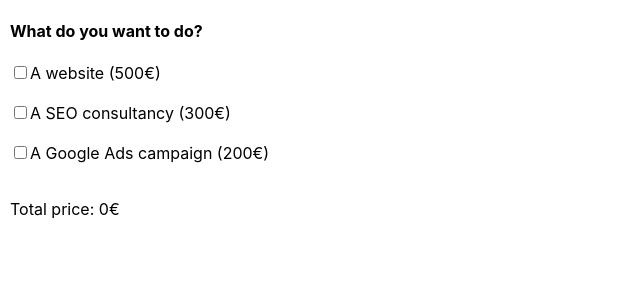
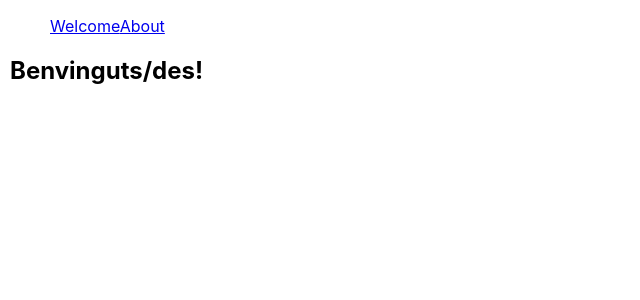
Before and after one commit to mariago6/react-sprint7, a React (Create React App) app: page /welcome in a window 1280 px wide. Shown: the top 300 px of the page, without its empty margins (0-640 px from the left). Built offline with nearby package versions, Linux system fonts and the light colour scheme.

Commit message:
exercise_5_draft

```diff
--- a/package.json
+++ b/package.json
@@ -8,6 +8,7 @@
     "@testing-library/user-event": "^13.5.0",
     "react": "^18.2.0",
     "react-dom": "^18.2.0",
+    "react-router-dom": "^6.3.0",
     "react-scripts": "5.0.1",
     "styled-components": "^5.3.5",
     "web-vitals": "^2.1.4"
--- a/src/App.js
+++ /dev/null
@@ -1,89 +0,0 @@
-import React from 'react'
-import { useState, useEffect } from 'react';
-import {PanellBox} from './styled'
-import Panell from './components/Panell';
-
-
-function App() {
-  const [formData, setFormData] = useState(
-    JSON.parse(window.localStorage.getItem('count')) ||
-    {web: false, seo: false, ads: false, pages: 1, languages: 1}
-  );
-
-  const [totalPrice, setTotalPrice] = useState(0);
-
-  function handleChange(event) {
-    const {name, type, value, checked} = event.target;
-    setFormData(prevFormData => ({
-      ...prevFormData,
-      [name]: type === 'checkbox' ? checked : value
-    }));
-  }
-
-  useEffect(() => {
-    const price = (formData.web && (500 + (formData.pages * formData.languages * 30))) + (formData.seo && 300) + (formData.ads && 200 );
-    setTotalPrice(prevTotalPrice => prevTotalPrice = price);
-    window.localStorage.setItem("count", JSON.stringify(formData));
-  }, [formData]);
-
-  return (
-    <form>
-        <h4>What do you want to do?</h4>
-        <input
-            type="checkbox"
-            id='web'
-            checked={formData.web}
-            onChange={handleChange}
-            name='web'
-        />
-        <label htmlFor="web">A website (500€)</label>
-        <br />
-        <br />
-        <div>
-          {formData.web &&
-            <PanellBox>
-              <Panell
-                text='Total number of pages'
-                name='pages'
-                onChange={handleChange}
-                value={formData.pages}
-                onClickAdd={() => setFormData(prevFormData => ({ ...prevFormData, pages: prevFormData.pages + 1}))}
-                onClickSub={() => formData.pages > 1 && setFormData(prevFormData => ({ ...prevFormData, pages: prevFormData.pages - 1}))}
-              />
-              <Panell
-                text='Number of languages'
-                name='languages'
-                onChange={handleChange}
-                value={formData.languages}
-                onClickAdd={() => setFormData(prevFormData => ({ ...prevFormData, languages: prevFormData.languages + 1}))}
-                onClickSub={() => formData.languages > 1 && setFormData(prevFormData => ({ ...prevFormData, languages: prevFormData.languages - 1}))}
-              />
-            </PanellBox>
-          }
-        </div>
-        <input
-            type="checkbox"
-            id='seo'
-            checked={formData.seo}
-            onChange={handleChange}
-            name='seo'
-        />
-        <label htmlFor="seo">A SEO consultancy (300€)</label>
-        <br />
-        <br />
-        <input
-            type="checkbox"
-            id='ads'
-            checked={formData.ads}
-            onChange={handleChange}
-            name='ads'
-        />
-        <label htmlFor="ads">A Google Ads campaign (200€)</label>
-        <br />
-        <br />
-        <p>Total price: {totalPrice}€</p>
-    </form>
-  )
-}
-
-export default App;
--- /dev/null
+++ b/src/aplication/routes.js
@@ -0,0 +1,15 @@
+import {BrowserRouter ,Route, Routes} from 'react-router-dom';
+import Welcome from '../pages/Welcome';
+import App from '../pages/App';
+
+const AllRoutes = () => (
+  <BrowserRouter>
+      <Routes>
+          <Route path="/welcome" element={<Welcome />} />
+          <Route path="/app" element={<App />} />
+          <Route path="*" element={<div>404</div> } />
+      </Routes>
+    </BrowserRouter>
+);
+
+export default AllRoutes;
--- /dev/null
+++ b/src/components/Navbar.js
@@ -0,0 +1,15 @@
+import React from "react";
+import {Link} from 'react-router-dom'
+
+function Navbar() {
+  return(
+    <div className="navbar">
+      <ul className="nav-links">
+        <Link to="/welcome">Welcome</Link>
+        <Link to="/app">About</Link>
+      </ul>
+    </div>
+  )
+}
+
+export default Navbar;
--- a/src/index.js
+++ b/src/index.js
@@ -1,11 +1,12 @@
 import React from 'react';
 import ReactDOM from 'react-dom/client';
 import './index.css';
-import App from './App';
+import AllRoutes from './aplication/routes';
+
 
 const root = ReactDOM.createRoot(document.getElementById('root'));
 root.render(
   <React.StrictMode>
-    <App />
+    <AllRoutes/>
   </React.StrictMode>
 );
--- /dev/null
+++ b/src/pages/App.js
@@ -0,0 +1,91 @@
+import React from 'react'
+import { useState, useEffect } from 'react';
+import {PanellBox} from '../styled'
+import Panell from '../components/Panell';
+import Navbar from '../components/Navbar';
+
+
+function App() {
+  const [formData, setFormData] = useState(
+    JSON.parse(window.localStorage.getItem('count')) ||
+    {web: false, seo: false, ads: false, pages: 1, languages: 1}
+  );
+
+  const [totalPrice, setTotalPrice] = useState(0);
+
+  function handleChange(event) {
+    const {name, type, value, checked} = event.target;
+    setFormData(prevFormData => ({
+      ...prevFormData,
+      [name]: type === 'checkbox' ? checked : value
+    }));
+  }
+
+  useEffect(() => {
+    const price = (formData.web && (500 + (formData.pages * formData.languages * 30))) + (formData.seo && 300) + (formData.ads && 200 );
+    setTotalPrice(prevTotalPrice => prevTotalPrice = price);
+    window.localStorage.setItem("count", JSON.stringify(formData));
+  }, [formData]);
+
+  return (
+    <form>
+      <Navbar />
+      <h4>What do you want to do?</h4>
+      <input
+          type="checkbox"
+          id='web'
+          checked={formData.web}
+          onChange={handleChange}
+          name='web'
+      />
+      <label htmlFor="web">A website (500€)</label>
+      <br />
+      <br />
+      <div>
+        {formData.web &&
+          <PanellBox>
+            <Panell
+              text='Total number of pages'
+              name='pages'
+              onChange={handleChange}
+              value={formData.pages}
+              onClickAdd={() => setFormData(prevFormData => ({ ...prevFormData, pages: prevFormData.pages + 1}))}
+              onClickSub={() => formData.pages > 1 && setFormData(prevFormData => ({ ...prevFormData, pages: prevFormData.pages - 1}))}
+            />
+            <Panell
+              text='Number of languages'
+              name='languages'
+              onChange={handleChange}
+              value={formData.languages}
+              onClickAdd={() => setFormData(prevFormData => ({ ...prevFormData, languages: prevFormData.languages + 1}))}
+              onClickSub={() => formData.languages > 1 && setFormData(prevFormData => ({ ...prevFormData, languages: prevFormData.languages - 1}))}
+            />
+          </PanellBox>
+        }
+      </div>
+      <input
+          type="checkbox"
+          id='seo'
+          checked={formData.seo}
+          onChange={handleChange}
+          name='seo'
+      />
+      <label htmlFor="seo">A SEO consultancy (300€)</label>
+      <br />
+      <br />
+      <input
+          type="checkbox"
+          id='ads'
+          checked={formData.ads}
+          onChange={handleChange}
+          name='ads'
+      />
+      <label htmlFor="ads">A Google Ads campaign (200€)</label>
+      <br />
+      <br />
+      <p>Total price: {totalPrice}€</p>
+    </form>
+  )
+}
+
+export default App;
--- /dev/null
+++ b/src/pages/Welcome.js
@@ -0,0 +1,15 @@
+import React from 'react';
+import Navbar from '../components/Navbar';
+
+
+
+function Welcome() {
+  return (
+    <div>
+      <Navbar />
+      <h2> Benvinguts/des!</h2>
+    </div>
+  );
+}
+
+export default Welcome;
```
Also changed, not shown: 1 other file (tests, documents, lock files or other folders).
